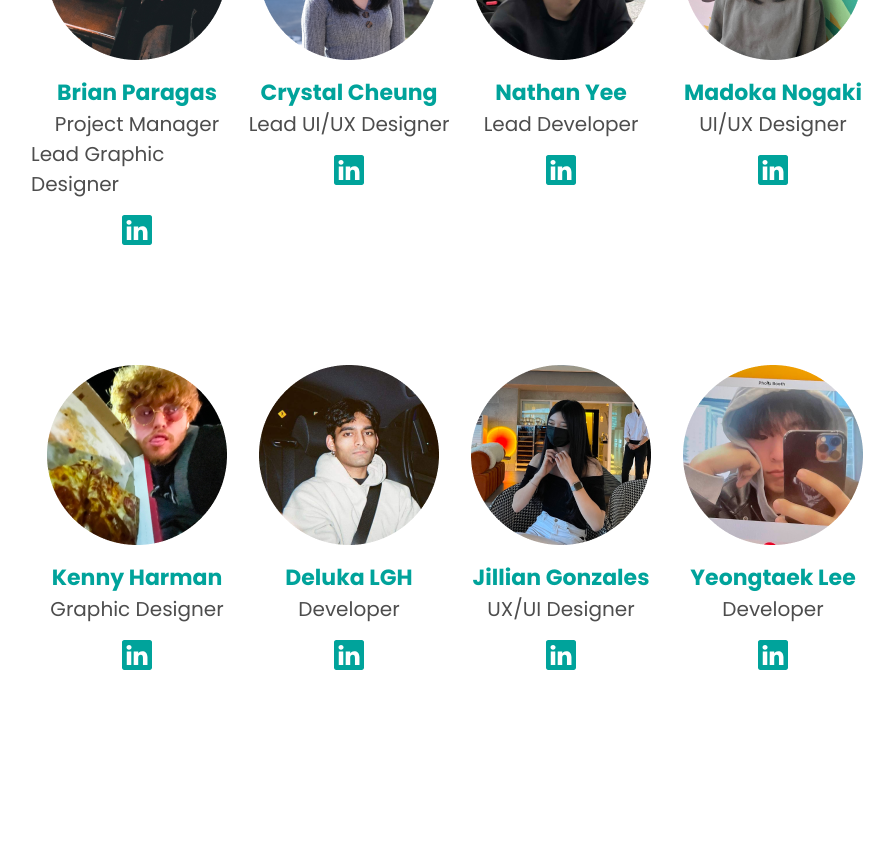
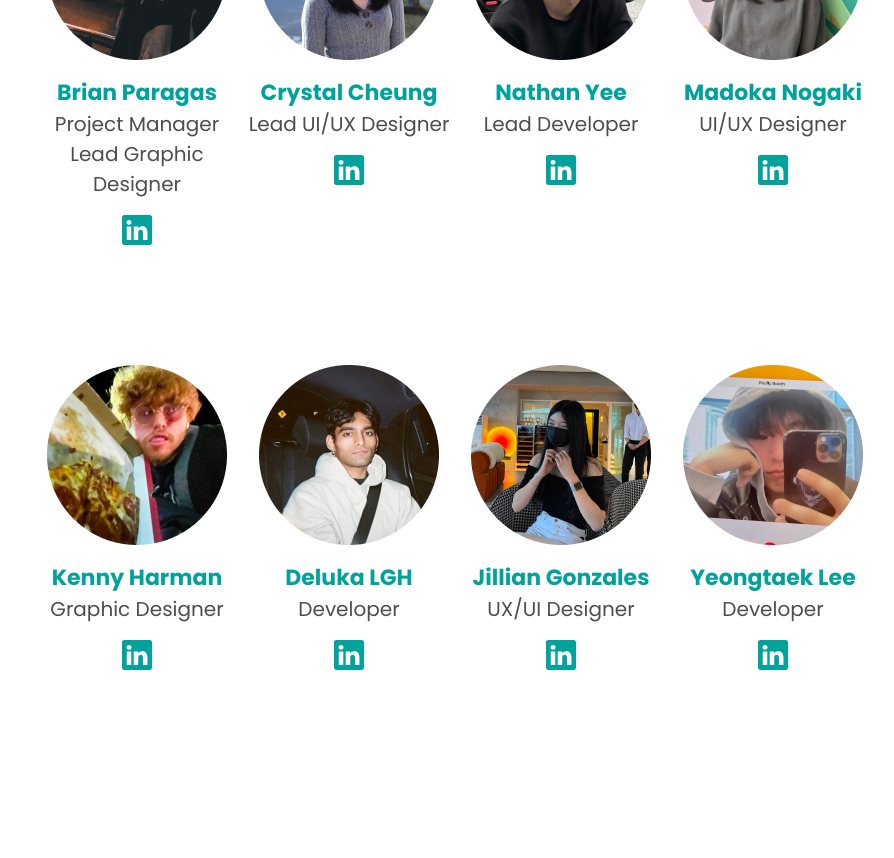
Before and after one commit to Crystalhtc/remedify-landing-page, a Next.js app: page / in a window 1280 px wide. Shown: the part 6140-6998 px from the top of the page, without its empty margins (185-1079 px from the left). Built offline with nearby package versions, Linux system fonts and the light colour scheme.

Commit message:
update linkedin links

```diff
--- a/src/app/components/Team/Team.jsx
+++ b/src/app/components/Team/Team.jsx
@@ -22,7 +22,7 @@ export default function Team() {
                     <img src='/nathan.png' alt='Nathan Yee' />
                     <h3>Nathan Yee</h3>
                     <p>Lead Developer</p>
-                    <a className={styles.linkedin} href='' target="_blank"><img src='/linkedin.svg' alt='Linkedin Link' /></a>
+                    <a className={styles.linkedin} href='https://www.linkedin.com/in/yeenathan/' target="_blank"><img src='/linkedin.svg' alt='Linkedin Link' /></a>
                 </div>
                 <div className={styles.member}>
                     <img src='/madoka.png' alt='Madoka Nogaki' />
@@ -36,13 +36,13 @@ export default function Team() {
                     <img src='/kenny.png' alt='Kenny Harman' />
                     <h3>Kenny Harman</h3>
                     <p>Graphic Designer</p>
-                    <a className={styles.linkedin} href='' target="_blank"><img src='/linkedin.svg' alt='Linkedin Link' /></a>
+                    <a className={styles.linkedin} href='https://www.linkedin.com/in/kennyharman/' target="_blank"><img src='/linkedin.svg' alt='Linkedin Link' /></a>
                 </div>
                 <div className={styles.member}>
                     <img src='/deluka.png' alt='Deluka LGH' />
                     <h3>Deluka LGH</h3>
                     <p>Developer</p>
-                    <a className={styles.linkedin} href='' target="_blank"><img src='/linkedin.svg' alt='Linkedin Link' /></a>
+                    <a className={styles.linkedin} href='https://www.linkedin.com/in/delukalgh/' target="_blank"><img src='/linkedin.svg' alt='Linkedin Link' /></a>
                 </div>
                 <div className={styles.member}>
                     <img src='/jillian.png' alt='Jillian Gonzales' />
--- a/src/app/components/Team/Team.module.css
+++ b/src/app/components/Team/Team.module.css
@@ -16,6 +16,9 @@
     display: flex;
     flex-direction: column;
     align-items: center;
+}
+.member p {
+    text-align: center;
 }
 .member img {
     width: 180px;
```
